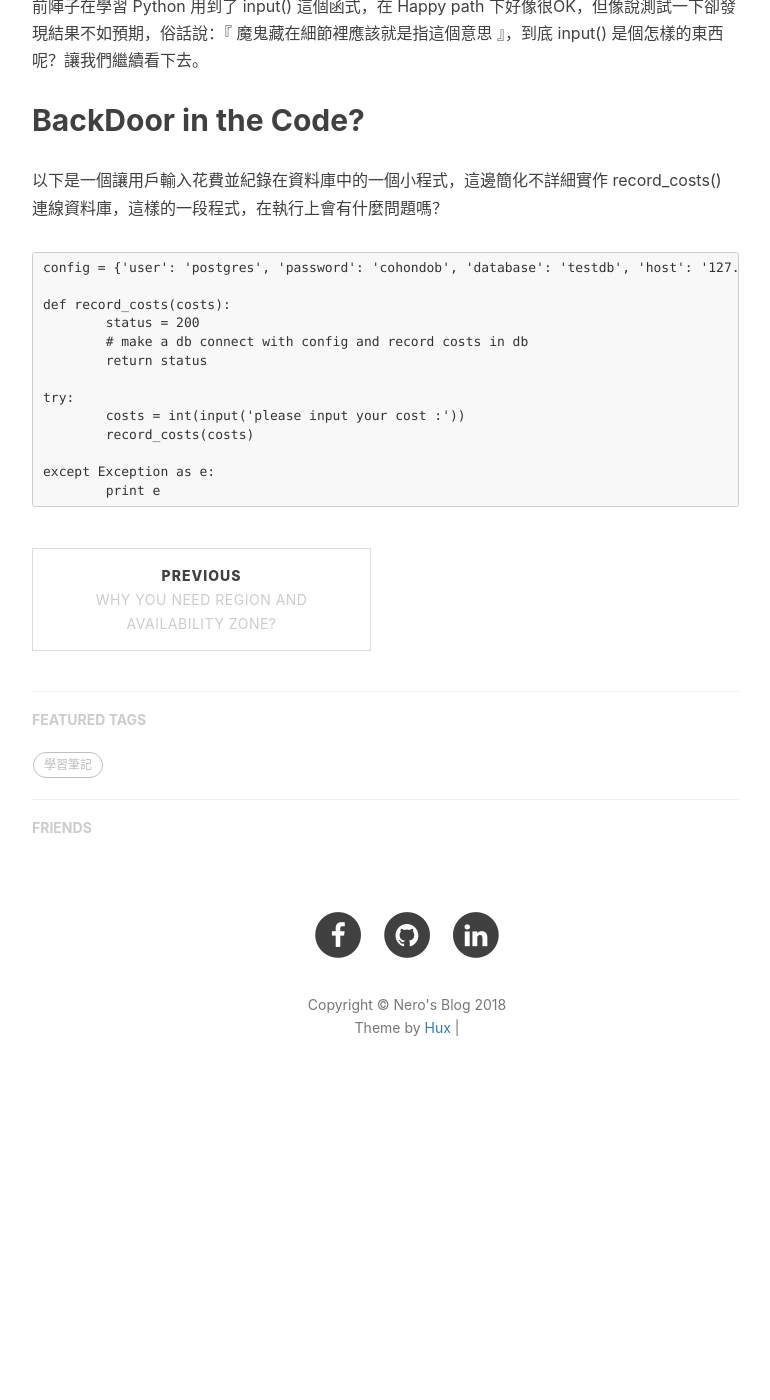
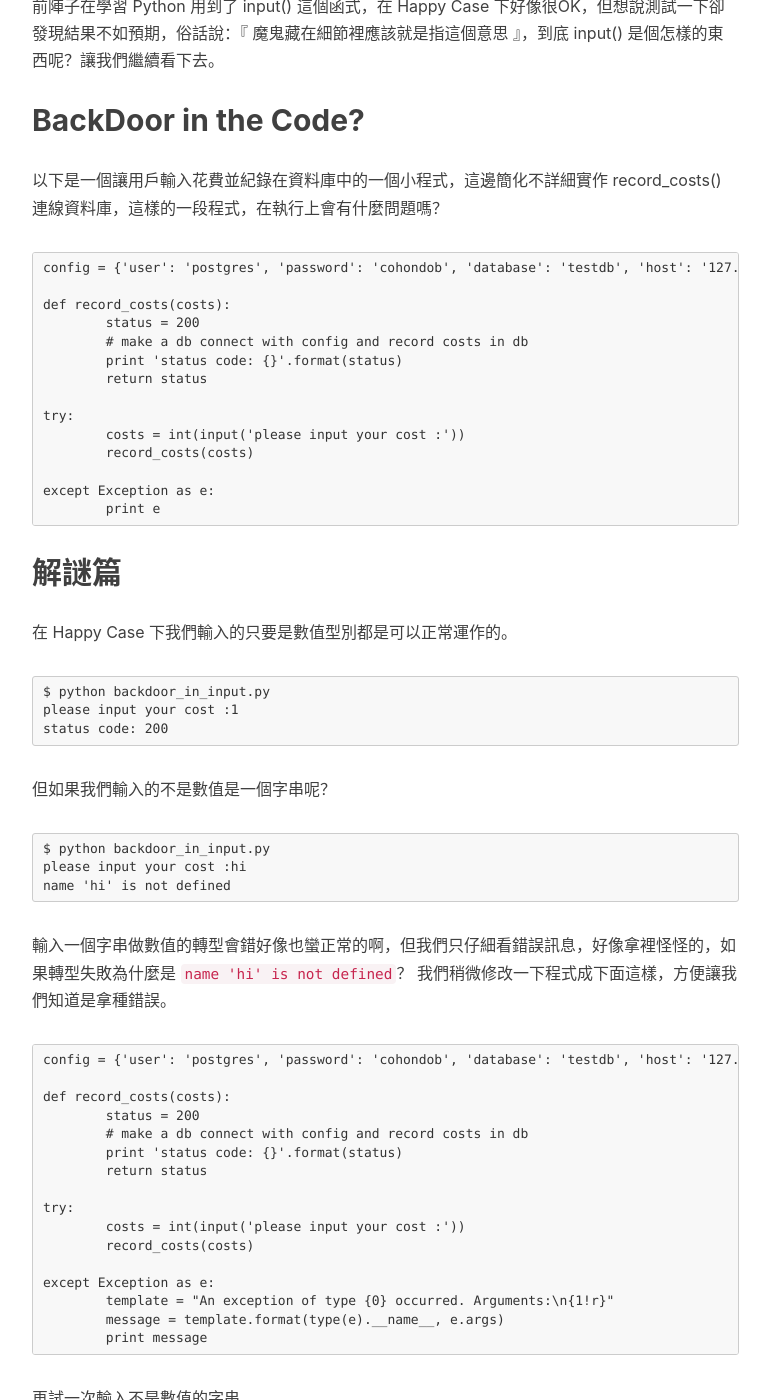
Before and after one commit to NeroCube/nerocube.github.io, a Jekyll site: the page built from _posts/2018-3-26-is-the-function-input-in-python-safe.md, in a window 1280 px wide and 1400 px high, scrolled down 769 px. Shown: the whole window, without its empty margins (233-1003 px from the left). Built offline with Jekyll 4.4.1, drawn with Linux system fonts in a browser that asks for light colours; nearby versions of some CDN libraries; comment, search, counter and statistics services are not loaded; before the commit the page ends 1901 px from its top, so only the background shows below that; some of the changed text lies outside the part shown.

Commit message:
Update 2018-3-26-is-the-function-input-in-python-safe.md
add section "解謎篇" and "修正篇"

````diff
--- a/_posts/2018-3-26-is-the-function-input-in-python-safe.md
+++ b/_posts/2018-3-26-is-the-function-input-in-python-safe.md
@@ -13,7 +13,7 @@
 > “學習 Python 中的 input() 函式”
 
 ## 前言
-前陣子在學習 Python 用到了 input() 這個函式，在 Happy path 下好像很OK，但像說測試一下卻發現結果不如預期，俗話說：『 魔鬼藏在細節裡應該就是指這個意思 』，到底 input() 是個怎樣的東西呢？讓我們繼續看下去。
+前陣子在學習 Python 用到了 input() 這個函式，在 Happy Case 下好像很OK，但想說測試一下卻發現結果不如預期，俗話說：『 魔鬼藏在細節裡應該就是指這個意思 』，到底 input() 是個怎樣的東西呢？讓我們繼續看下去。
 
 ## BackDoor in the Code?
 以下是一個讓用戶輸入花費並紀錄在資料庫中的一個小程式，這邊簡化不詳細實作 record_costs() 連線資料庫，這樣的一段程式，在執行上會有什麼問題嗎？
@@ -24,6 +24,7 @@
 def record_costs(costs):
 	status = 200
 	# make a db connect with config and record costs in db
+	print 'status code: {}'.format(status)
 	return status
 
 try:
@@ -33,3 +34,70 @@
 except Exception as e:
 	print e
 ```
+
+## 解謎篇
+在 Happy Case 下我們輸入的只要是數值型別都是可以正常運作的。
+```
+$ python backdoor_in_input.py
+please input your cost :1
+status code: 200
+```
+但如果我們輸入的不是數值是一個字串呢？
+```
+$ python backdoor_in_input.py
+please input your cost :hi
+name 'hi' is not defined
+```
+輸入一個字串做數值的轉型會錯好像也蠻正常的啊，但我們只仔細看錯誤訊息，好像拿裡怪怪的，如果轉型失敗為什麼是 `name 'hi' is not defined`？
+我們稍微修改一下程式成下面這樣，方便讓我們知道是拿種錯誤。
+```
+config = {'user': 'postgres', 'password': 'cohondob', 'database': 'testdb', 'host': '127.0.0.1', 'port': '5432'}
+
+def record_costs(costs):
+	status = 200
+	# make a db connect with config and record costs in db
+	print 'status code: {}'.format(status)
+	return status
+
+try:
+	costs = int(input('please input your cost :'))
+	record_costs(costs)
+
+except Exception as e:
+	template = "An exception of type {0} occurred. Arguments:\n{1!r}"
+	message = template.format(type(e).__name__, e.args)
+	print message
+```
+再試一次輸入不是數值的字串。
+```
+$ python backdoor_in_input.py
+please input your cost : hi
+An exception of type NameError occurred. Arguments:
+("name 'hi' is not defined",)
+```
+查了一下照理說轉型失敗不是[ValueError](https://docs.python.org/2/library/exceptions.html#exceptions.ValueError)嗎？再看看那個錯誤訊息  `name 'hi' is not defined` ，所以如果輸入的是有在定義中的變數會發生什麼事？
+```
+$ python backdoor_in_input.py
+please input your cost :config
+An exception of type TypeError occurred. Arguments:
+("int() argument must be a string or a number, not 'dict'",)
+```
+誒～輸入的字串被識別成一個變數了，而且系統直接存取這個變數來用，感覺好像不太妙，因為是 `dict` 所以好像也還好沒有很嚴重，這邊大膽地做一個測試，如果我輸入的是`str(config)`會發生什麼事呢？
+```
+$ python backdoor_in_input.py
+please input your cost :str(config)
+An exception of type ValueError occurred. Arguments:
+('invalid literal for int() with base 10: "{\'port\': \'5432\', \'host\': \'127.0.0.1\', \'password\': \'cohondob\', \'user\': \'postgres\', \'database\': \'testdb\'}"',)
+```
+嚇死寶寶了！！整個 `dict` 的內容被完整的吐出來了，等等越想越可怕，他剛剛做了什麼？他去執行了 `str()` 這個函式誒，所以我猜想的沒錯，我輸入`record_costs(1)`應該也會執行。
+```
+please input your cost :record_costs(1)
+status code: 200
+status code: 200
+```
+果不其然真的跑了(抖，這代表我可以輸入任意片段去執行我想要做的事！！！！！！！
+## 修正篇
+這邊調查了一下 `input()` 這個函式。
+* Python3.x 中 `input()` 函數接受一個標準輸入數據，返回為 `string` 類型。
+* Python2.x 中 `input()` 相等於 `eval(raw_input(prompt))`
+所以如果用的是 Python3.x 就沒有什麼問題他預設返回 string 類型，但 Python2.x 建議改為 `raw_input()` 讓他返回為 `string` 類型，除非這是你要的功能 :smirk:。
````
